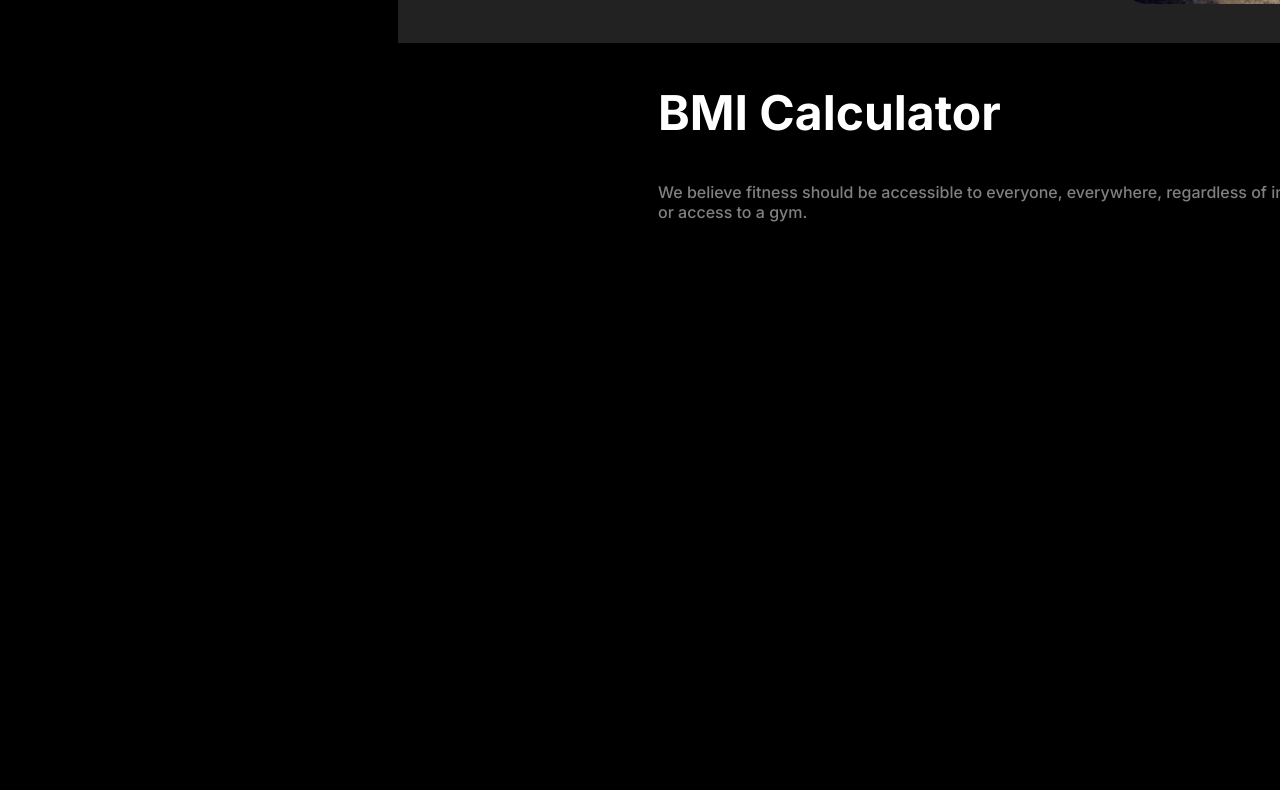
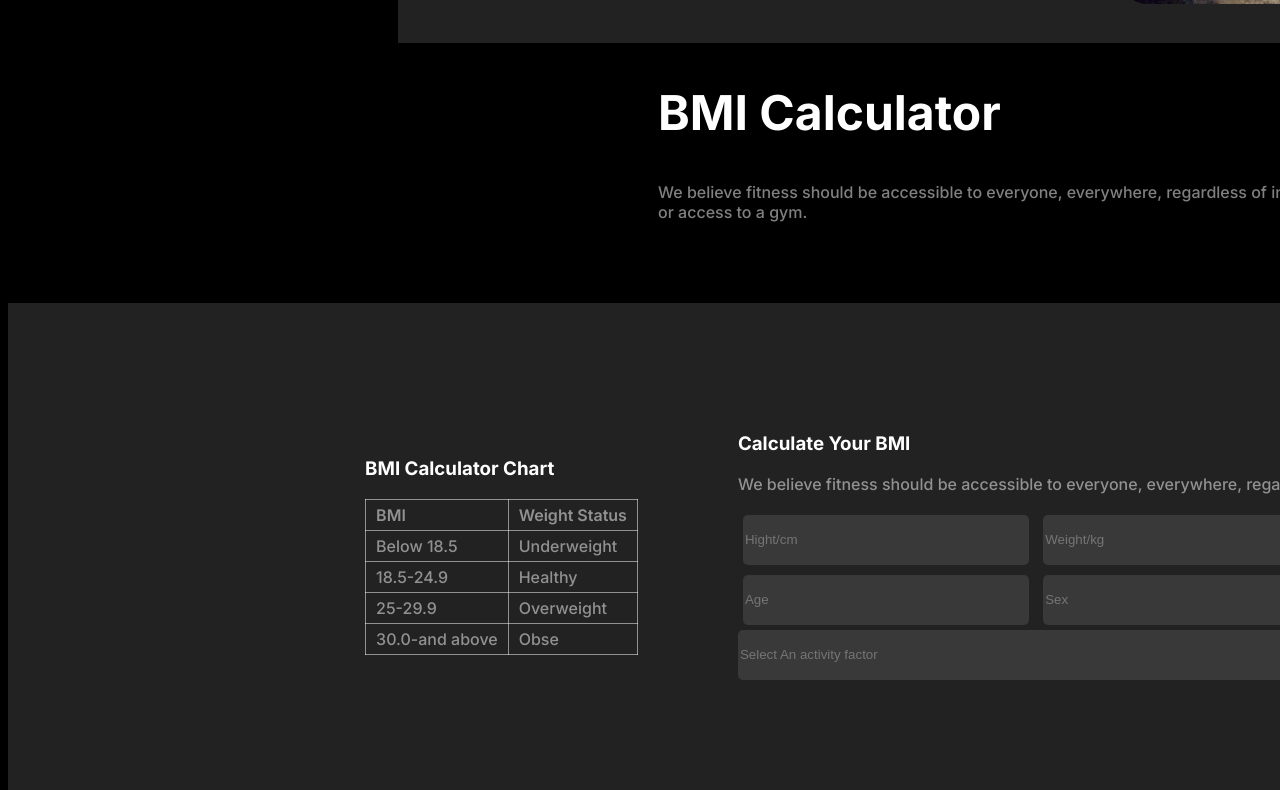
Before and after one commit to ridu101/assignment-2, a plain HTML site: page index.html in a window 1280 px wide. Shown: the part 1668-2458 px from the top of the page. Before the commit the page ends 1890 px from the top, so only its background shows below. Drawn offline with Linux system fonts and the light colour scheme.

Commit message:
Bmi calculator sector done

```diff
--- a/index.html
+++ b/index.html
@@ -9,8 +9,8 @@
     <link rel="stylesheet" href="https://cdnjs.cloudflare.com/ajax/libs/font-awesome/4.7.0/css/font-awesome.min.css">
 </head>
 
-<body class="primary-font black-bg">
-    <header class="header-bg">
+<body class="primary-font black-bg ">
+    <header class="header-bg ">
         <nav class="navbar">
             <i class="fit" style="margin-left: 3vh">Fitness</i>
             <div class="anchor-container">
@@ -25,7 +25,8 @@
             <div class="banner-parent">
                 <div class="text-container">
                     <h1 class="title-text banner-title">Get body in <span>shape</span> & stay healthy</h1>
-                    <p class="parapgraph-text">A huge selection of health and fitness content, healthy recipes and transformation stories to help you get fit and stay fit!</p>
+                    <p class="parapgraph-text">A huge selection of health and fitness content, healthy recipes and
+                        transformation stories to help you get fit and stay fit!</p>
                     <button class="join-btn">Join Club Now!</button>
                     <button class="download-btn">Download App</button>
                 </div>
@@ -48,11 +49,12 @@
 
     </header>
     <main>
-        <section class="change-habit-section">
+        <section class="change-habit-section ">
             <div class="habit-container">
                 <div class="habit-texts">
                     <h1 class="habit-title">Change Your Habits</h1>
-                    <p class="parapgraph-text">We believe fitness should be accessible to everyone, everywhere, regardless of income or access to a gym.</p>
+                    <p class="parapgraph-text">We believe fitness should be accessible to everyone, everywhere,
+                        regardless of income or access to a gym.</p>
                 </div>
                 <div class="habit-img-container">
                     <div class="img-card">
@@ -61,17 +63,17 @@
                         <p class="parapgraph-text">We believe fitness should be accessible to everyone</p>
                     </div>
                     <div class="img-card">
-                        <img  class="img-b" src="./assests/images/image 2.png" alt="">
+                        <img class="img-b" src="./assests/images/image 2.png" alt="">
                         <h4 class="title-text">Time</h4>
                         <p class="parapgraph-text">We believe fitness should be accessible to everyone</p>
                     </div>
                     <div class="img-card">
-                        <img  class="img-b" src="./assests/images/image 4.png" alt="">
+                        <img class="img-b" src="./assests/images/image 4.png" alt="">
                         <h4 class="title-text">Practice</h4>
                         <p class="parapgraph-text">We believe fitness should be accessible to everyone</p>
                     </div>
                     <div class="img-card">
-                        <img  class="img-b" src="./assests/images/image 5.png" alt="">
+                        <img class="img-b" src="./assests/images/image 5.png" alt="">
                         <h4 class="title-text">Weight Loss</h4>
                         <p class="parapgraph-text">We believe fitness should be accessible to everyone</p>
                     </div>
@@ -79,11 +81,12 @@
                 </div>
             </div>
         </section>
-        <section class="run-section">
+        <section class="run-section ">
             <div class="run-parent">
                 <div class="run-texts">
                     <h1 class="title-text run-title">Run an Extra <br> Mile Easily</h1>
-                    <p class="parapgraph-text">We believe fitness should be accessible to everyone, everywhere, regardless of income or access to a gym. With hundreds of professional workouts.</p>
+                    <p class="parapgraph-text">We believe fitness should be accessible to everyone, everywhere,
+                        regardless of income or access to a gym. With hundreds of professional workouts.</p>
                     <button class="join-btn">Join Now</button>
                 </div>
                 <div class="run-img">
@@ -91,14 +94,59 @@
                 </div>
             </div>
         </section>
-        <section class="bmi-cal-section">
+        <section class="bmi-cal-section ">
             <div class="bmi-cal-container">
                 <h1 class="title-text bmi-cal-title">BMI Calculator</h1>
-                <p class="parapgraph-text">We believe fitness should be accessible to everyone, everywhere, regardless of income or access to a gym.</p>
+                <p class="parapgraph-text">We believe fitness should be accessible to everyone, everywhere, regardless
+                    of income or access to a gym.</p>
             </div>
 
         </section>
-        <section class="bmi-cal-chart-section">
+        <section class="bmi-cal-chart-section ">
+            <div class="bmi-cal-parent">
+                <div class="cal-table">
+                    <h3 class="title-text">BMI Calculator Chart</h3>
+                    <table>
+                        <thead>
+                            <tr>
+                                <td>BMI</td>
+                                <td>Weight Status</td>
+                            </tr>
+                        </thead>
+                        <tbody>
+                            <tr>
+                                <td>Below 18.5</td>
+                                <td>Underweight</td>
+                            </tr>
+                            <tr>
+                                <td>18.5-24.9</td>
+                                <td>Healthy</td>
+                            </tr>
+                            <tr>
+                                <td>25-29.9</td>
+                                <td>Overweight</td>
+                            </tr>
+                            <tr>
+                                <td>30.0-and above</td>
+                                <td>Obse</td>
+                            </tr>
+                        </tbody>
+
+                    </table>
+                </div>
+                <div class="bmi-input">
+                    <h3 class="title-text">Calculate Your BMI</h3>
+                    <p class="parapgraph-text">We believe fitness should be accessible to everyone, everywhere,
+                        regardless of income or access to a gym. </p>
+                    <input class="input-bmi" type="text" placeholder="Hight/cm">
+                    <input class="input-bmi" type="text " placeholder="Weight/kg">
+                    <br>
+                    <input class="input-bmi" type="text " placeholder="Age">
+                    <input class="input-bmi" type="text" placeholder="Sex">
+                    <br>
+                    <input class="inpt-long" type="text" placeholder="Select An activity factor">
+                </div>
+            </div>
 
         </section>
 
--- a/styles/styles.css
+++ b/styles/styles.css
@@ -202,6 +202,9 @@
     padding: 10px 50px;
     align-items: center;
 }
+.display-none{
+    display: none;
+}
 /* calculator bmi */
 .bmi-cal-container{
     width: 671px;
@@ -211,3 +214,43 @@
 .bmi-cal-title{
     font-size: 3rem;
 }
+.cal-table{
+    table{
+        border-collapse: collapse;
+    }
+    td{
+        border: 1px solid rgba(255, 255, 255, 0.5);
+        padding: 5px 10px;
+        color: rgba(255, 255, 255, 0.5);
+    }
+    thead{
+        font-weight: 600;
+        font-size: 1rem;
+        color: white;
+    }
+}
+.bmi-cal-parent{
+    margin-top: 100px;
+    display: flex;
+    width: 1910px;
+    height: 487px;
+    background-color:rgb(34, 34, 34) ;
+    justify-content: center;
+    align-items: center;
+    gap: 100px;
+}
+.input-bmi{
+    margin: 5px;
+    width: 282px;
+    height: 48px;
+    border-radius: 5px;
+    background-color:rgba(255, 255, 255, 0.1) ;
+    border: none;
+}
+.inpt-long{
+    width: 577px;
+    height: 48px;
+    border-radius: 5px;
+    background-color:rgba(255, 255, 255, 0.1) ;
+    border: none;
+}
```
